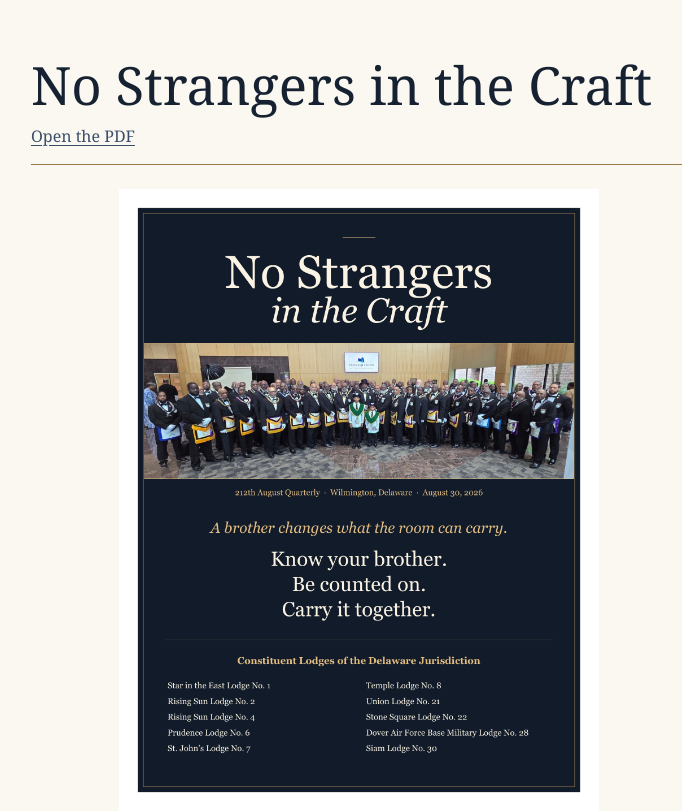
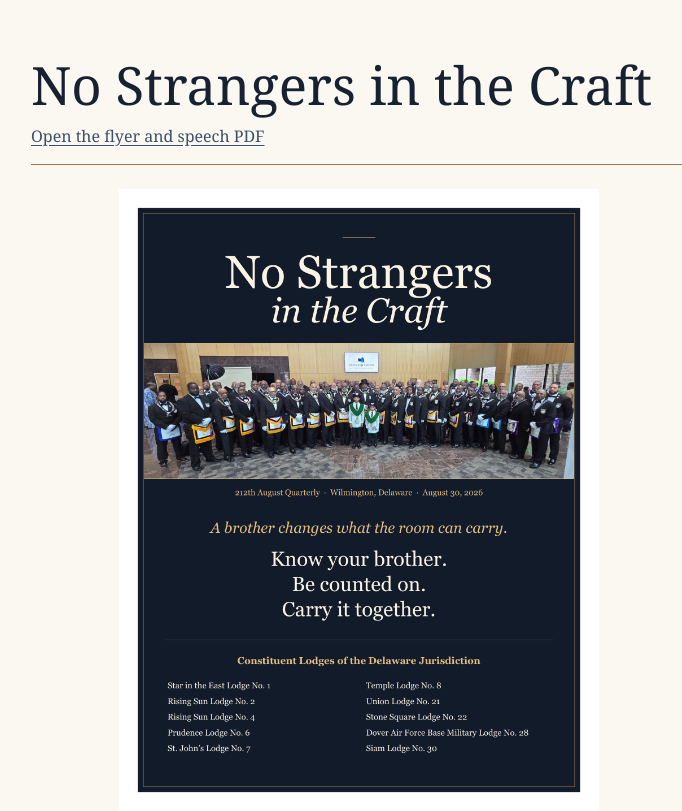
Before and after one commit to wdixon357-beep/no-strangers-in-the-craft, a plain HTML site: page index.html in a window 1280 px wide. Shown: the top 811 px of the page, without its empty margins (281-963 px from the left). Drawn offline with Linux system fonts and the light colour scheme.

Commit message:
Publish the flyer and speech as a two-page PDF

```diff
--- a/index.html
+++ b/index.html
@@ -22,7 +22,7 @@
   <main>
     <header>
       <h1>No Strangers in the Craft</h1>
-      <a href="no-strangers-in-the-craft.pdf">Open the PDF</a>
+      <a href="no-strangers-in-the-craft.pdf?v=flyer-and-speech">Open the flyer and speech PDF</a>
     </header>
     <img class="front-page" src="flyer-front.png" width="1700" height="2200" alt="No Strangers in the Craft flyer with the Grand Lodge group photograph from the 212th August Quarterly in Wilmington and the names of all ten constituent lodges.">
     <article>
```
Also changed, not shown: 1 other file.
